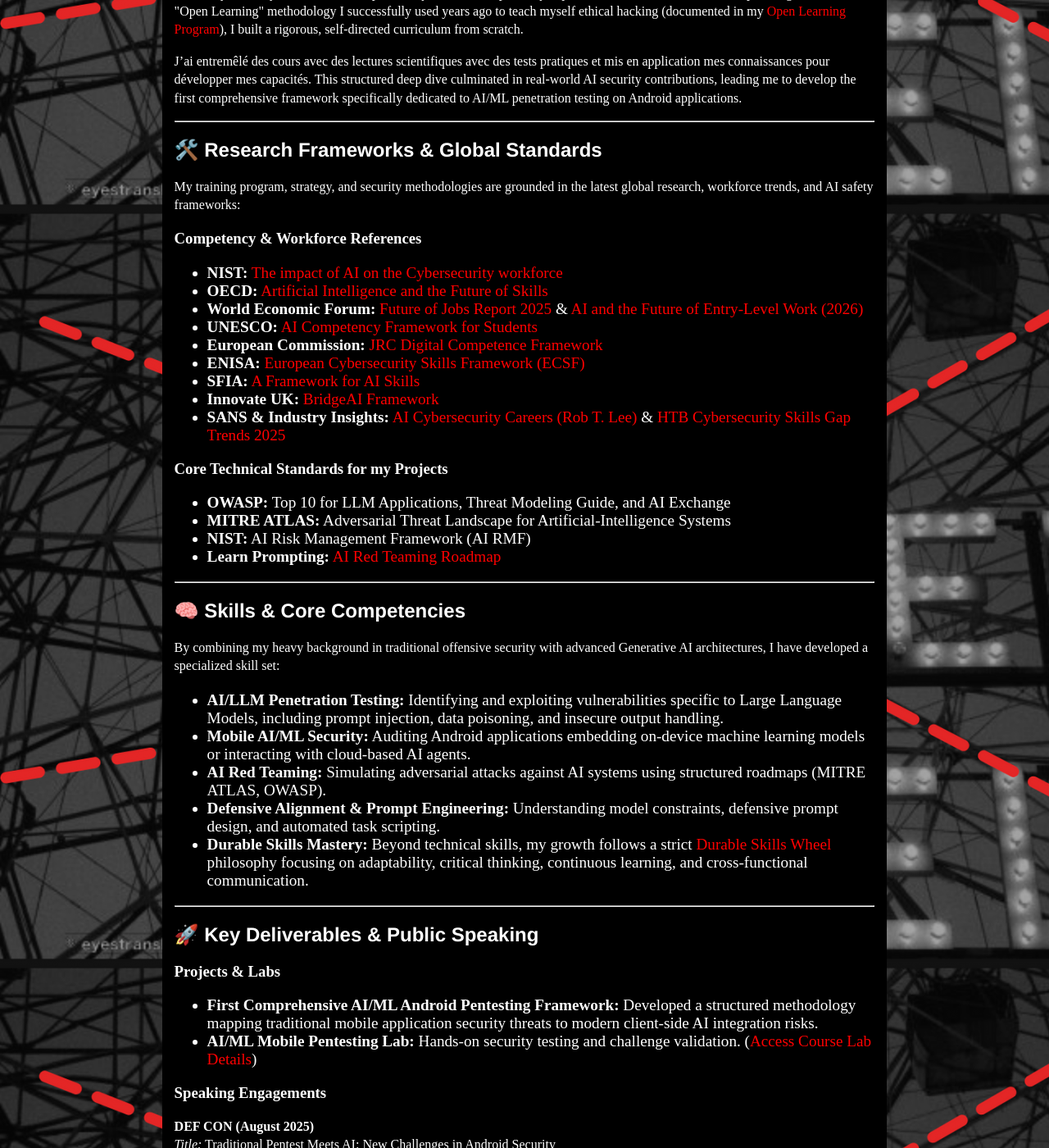
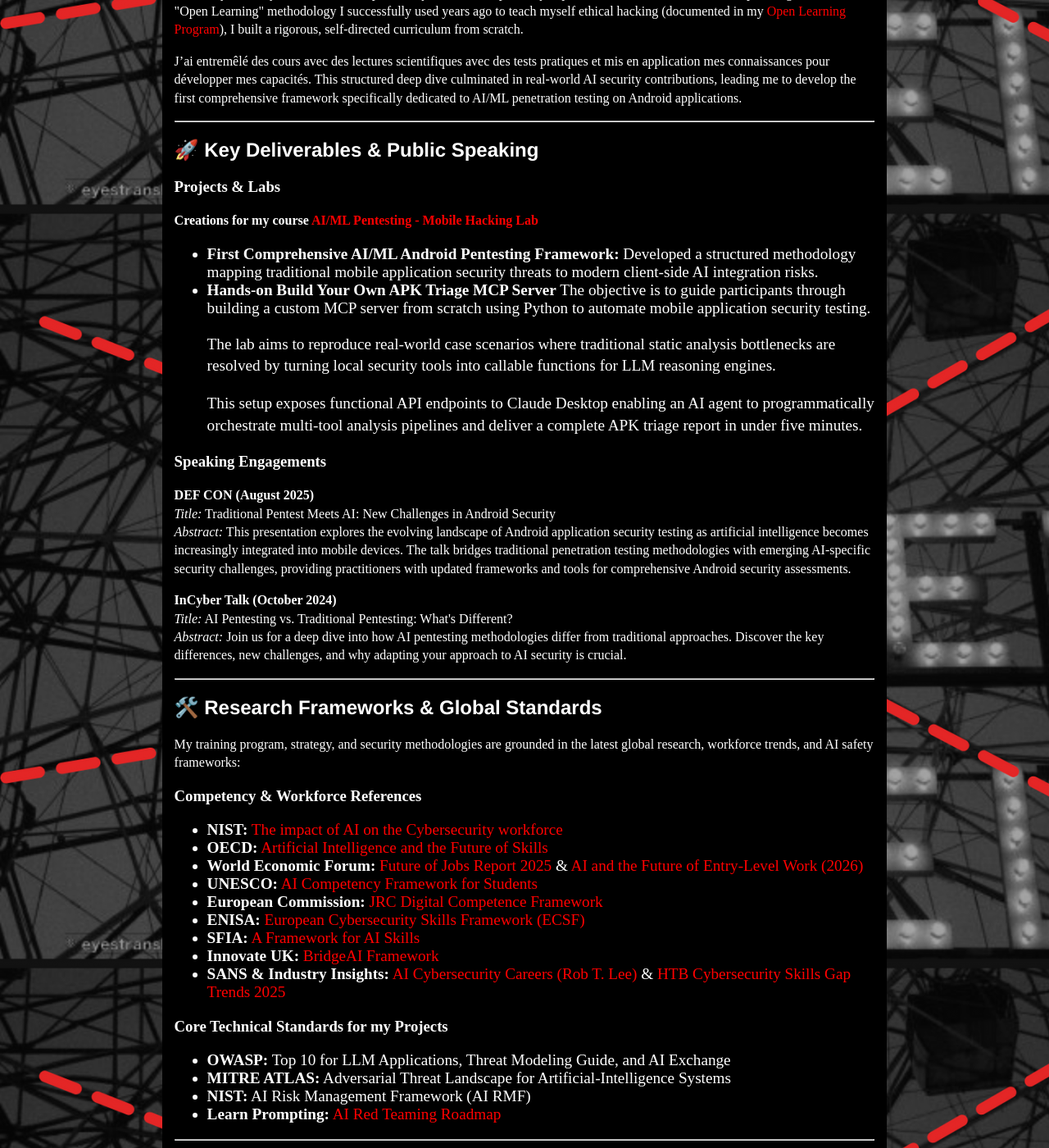
Before and after one commit to CSbyGB/csbygb.github.io, a Jekyll site: the page built from ai-portfolio.html, in a window 1280 px wide and 1400 px high, scrolled down 666 px. Shown: the whole window at 82% size. Built offline with Jekyll 4.4.1, drawn with Linux system fonts in a browser that asks for light colours; some of the changed lines change nothing that is shown; some of the changed text lies outside the part shown.

Commit message:
Update ai-portfolio.html
Modified outline

```diff
--- a/ai-portfolio.html
+++ b/ai-portfolio.html
@@ -1,14 +1,16 @@
 ---
 layout: default
-title: AI Security Fellowship Portfolio
+title: AI Security Portfolio
 ---
 
 <div class="index">
     <h1>AI Security Fellowship Portfolio</h1>
     <p>
-        <strong>Gabrielle Botbol</strong> | Senior Penetration Tester & AI Security Specialist<br>
+        <strong>Gabrielle Botbol</strong> | Senior Penetration Tester & AI Security Practitioner<br>
+        <a href="https://csbygb.github.io/" target="_blank">Home</a> |
         <a href="https://github.com/CSbyGB" target="_blank">GitHub Profile</a> |
-        <a href="https://csbygb.github.io/" target="_blank">Main Website</a>
+        <a href="https://cybersecuritybygabrielleb.com/" target="_blank">Website</a> |
+        <a href="https://www.linkedin.com/in/gabriellebotbol/" target="_blank">LinkedIn</a> |
     </p>
 
     <hr>
@@ -17,6 +19,30 @@
     <p>In November 2022, the sudden rise of Generative AI captured the world's attention. Like millions of others, I was fascinated by its capabilities. However, as a cybersecurity professional with 15 years in tech—including 9 years dedicated to penetration testing—my excitement was immediately accompanied by critical questions: <em>What are the systemic risks of this technology? How does it impact data privacy and security? And how do we secure it?</em></p>
     <p>Driven by curiosity and a sense of responsibility, I decided to pivot my expertise toward this new frontier. Replicating the exact "Open Learning" methodology I successfully used years ago to teach myself ethical hacking (documented in my <a href="https://csbygb.github.io/" target="_blank">Open Learning Program</a>), I built a rigorous, self-directed curriculum from scratch.</p>
     <p>J’ai entremêlé des cours avec des lectures scientifiques avec des tests pratiques et mis en application mes connaissances pour développer mes capacités. This structured deep dive culminated in real-world AI security contributions, leading me to develop the first comprehensive framework specifically dedicated to AI/ML penetration testing on Android applications.</p>
+
+    <hr>
+
+    <h2>🚀 Key Deliverables & Public Speaking</h2>
+
+    <h3>Projects & Labs</h3>
+
+    <h4>Creations for my course <a href="https://www.mobilehackinglab.com/courses/ai-mobile-pentesting" target="_blank">AI/ML Pentesting - Mobile Hacking Lab</a></h4>
+    <ul>
+        <li><strong>First Comprehensive AI/ML Android Pentesting Framework:</strong> Developed a structured methodology mapping traditional mobile application security threats to modern client-side AI integration risks.</li>
+        <li><strong>Hands-on Build Your Own APK Triage MCP Server</strong> The objective is to guide participants through building a custom MCP server from scratch using Python to automate mobile application security testing.
+            <p>The lab aims to reproduce real-world case scenarios where traditional static analysis bottlenecks are resolved by turning local security tools into callable functions for LLM reasoning engines.</p>
+            <p>This setup exposes functional API endpoints to Claude Desktop enabling an AI agent to programmatically orchestrate multi-tool analysis pipelines and deliver a complete APK triage report in under five minutes.</p></li>
+    </ul>
+
+    <h3>Speaking Engagements</h3>
+
+    <p><strong>DEF CON (August 2025)</strong><br>
+    <em>Title:</em> Traditional Pentest Meets AI: New Challenges in Android Security<br>
+    <em>Abstract:</em> This presentation explores the evolving landscape of Android application security testing as artificial intelligence becomes increasingly integrated into mobile devices. The talk bridges traditional penetration testing methodologies with emerging AI-specific security challenges, providing practitioners with updated frameworks and tools for comprehensive Android security assessments.</p>
+
+    <p><strong>InCyber Talk (October 2024)</strong><br>
+    <em>Title:</em> AI Pentesting vs. Traditional Pentesting: What's Different?<br>
+    <em>Abstract:</em> Join us for a deep dive into how AI pentesting methodologies differ from traditional approaches. Discover the key differences, new challenges, and why adapting your approach to AI security is crucial.</p>
 
     <hr>
 
@@ -55,26 +81,6 @@
         <li><strong>Defensive Alignment & Prompt Engineering:</strong> Understanding model constraints, defensive prompt design, and automated task scripting.</li>
         <li><strong>Durable Skills Mastery:</strong> Beyond technical skills, my growth follows a strict <a href="https://csbygb.gitbook.io/pentips/durable-skills/wheel" target="_blank">Durable Skills Wheel</a> philosophy focusing on adaptability, critical thinking, continuous learning, and cross-functional communication.</li>
     </ul>
-
-    <hr>
-
-    <h2>🚀 Key Deliverables & Public Speaking</h2>
-
-    <h3>Projects & Labs</h3>
-    <ul>
-        <li><strong>First Comprehensive AI/ML Android Pentesting Framework:</strong> Developed a structured methodology mapping traditional mobile application security threats to modern client-side AI integration risks.</li>
-        <li><strong>AI/ML Mobile Pentesting Lab:</strong> Hands-on security testing and challenge validation. (<a href="https://www.mobilehackinglab.com/courses/ai-mobile-pentesting" target="_blank">Access Course Lab Details</a>)</li>
-    </ul>
-
-    <h3>Speaking Engagements</h3>
-
-    <p><strong>DEF CON (August 2025)</strong><br>
-    <em>Title:</em> Traditional Pentest Meets AI: New Challenges in Android Security<br>
-    <em>Abstract:</em> This presentation explores the evolving landscape of Android application security testing as artificial intelligence becomes increasingly integrated into mobile devices. The talk bridges traditional penetration testing methodologies with emerging AI-specific security challenges, providing practitioners with updated frameworks and tools for comprehensive Android security assessments.</p>
-
-    <p><strong>InCyber Talk (October 2024)</strong><br>
-    <em>Title:</em> AI Pentesting vs. Traditional Pentesting: What's Different?<br>
-    <em>Abstract:</em> Join us for a deep dive into how AI pentesting methodologies differ from traditional approaches. Discover the key differences, new challenges, and why adapting your approach to AI security is crucial.</p>
 
     <hr>
 
```
